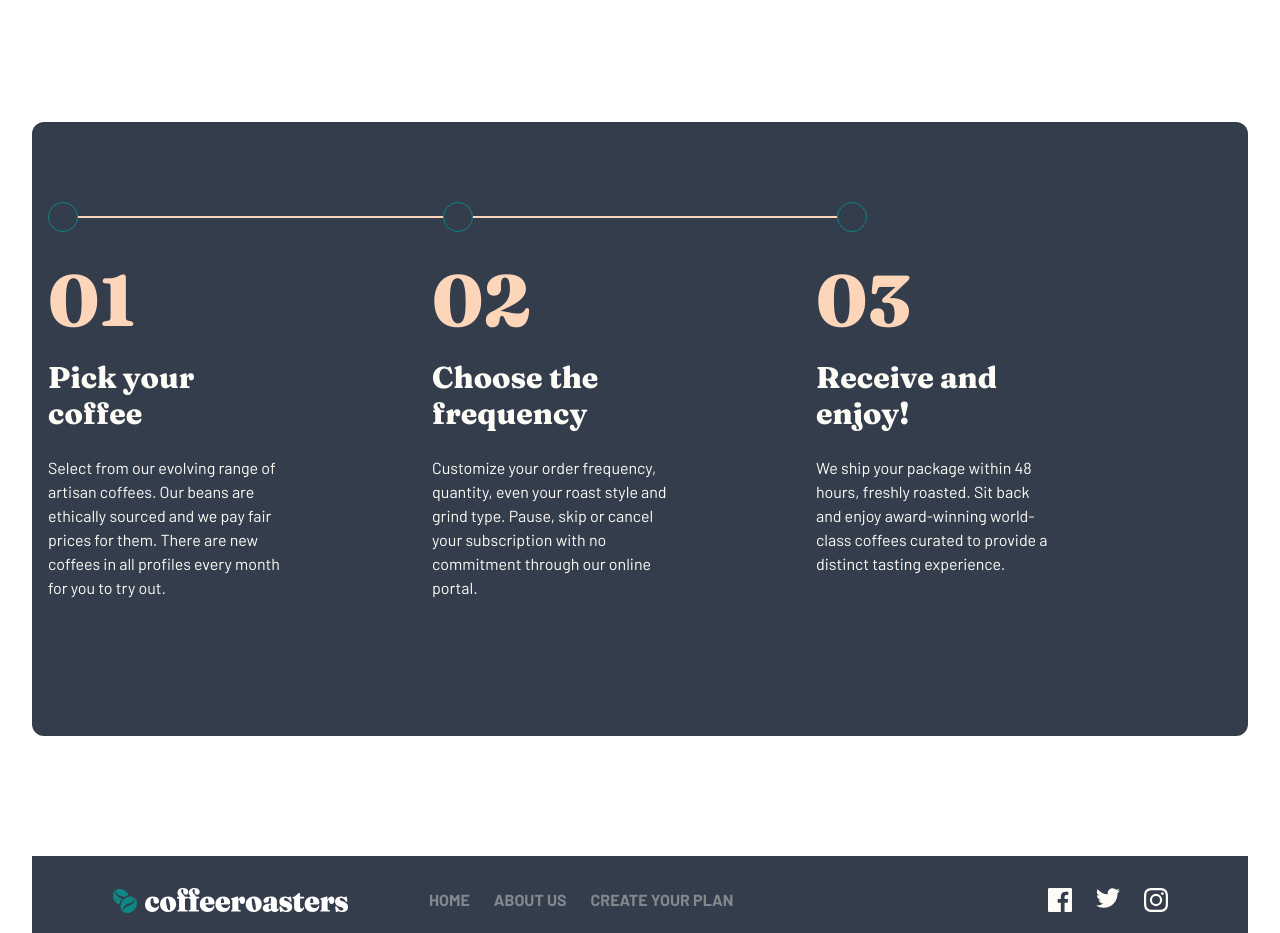
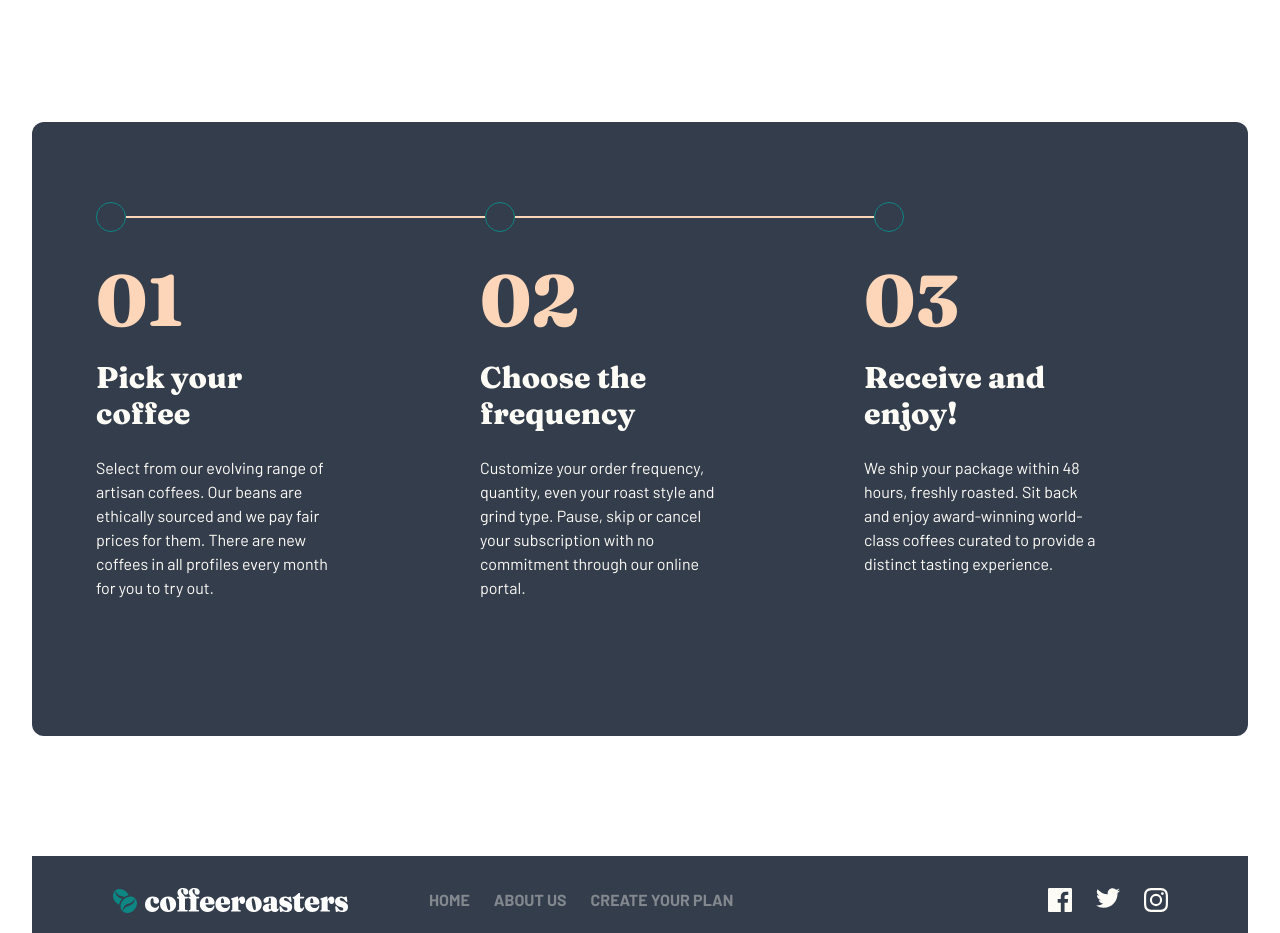
Before and after one commit to Mokalbari/coffee-roaster, a React (Vite) app: page / in a window 1280 px wide. Shown: the part 700-1633 px from the top of the page. Built offline with nearby package versions, Linux system fonts and the light colour scheme.

Commit message:
add plan selection layout component

```diff
--- a/package.json
+++ b/package.json
@@ -12,6 +12,7 @@
   "dependencies": {
     "react": "^18.3.1",
     "react-dom": "^18.3.1",
+    "react-responsive": "^10.0.0",
     "react-router-dom": "^6.24.0"
   },
   "devDependencies": {
--- a/src/components/PlanSelection.tsx
+++ /dev/null
@@ -1,32 +0,0 @@
-import { coffeeSubscriptionSteps } from "../lib/mappingArray"
-import PlanCard from "./PlanCard"
-import Container from "../components/Container"
-import "../styles/Plan.css"
-
-const PlanSelection = () => {
-  return (
-    <Container className="">
-      <section className="mb-[15vh] flex flex-col items-center rounded-xl bg-neutral-black px-4 py-20 text-neutral-white sm:items-start">
-        <div className="plan__decoration-container">
-          <div className="circle" />
-          <hr />
-          <div className="circle" />
-          <hr />
-          <div className="circle" />
-        </div>
-        <div className="flex w-full flex-col sm:flex-row sm:justify-start sm:gap-4 lg:gap-36">
-          {coffeeSubscriptionSteps.map(item => (
-            <PlanCard
-              key={item.index}
-              index={`0${item.index}`}
-              title={item.title}
-              description={item.description}
-            />
-          ))}
-        </div>
-      </section>
-    </Container>
-  )
-}
-
-export default PlanSelection
--- /dev/null
+++ b/src/components/PlanSelectionLayout.tsx
@@ -0,0 +1,33 @@
+import { coffeeSubscriptionSteps } from "../lib/mappingArray"
+import PlanCard from "./PlanCard"
+import PlanTextSection from "./PlanTextSection"
+import Container from "./Container"
+import { useMediaQuery } from "react-responsive"
+import "../styles/Plan.css"
+
+const PlanSelectionLayout = () => {
+  const isLargeScreen = useMediaQuery({ query: "(min-width: 1024px)" })
+
+  const planCards = coffeeSubscriptionSteps.map(item => (
+    <PlanCard
+      key={item.index}
+      index={`0${item.index}`}
+      title={item.title}
+      description={item.description}
+    />
+  ))
+
+  return (
+    <>
+      {isLargeScreen ? (
+        <Container className="">
+          <PlanTextSection>{planCards}</PlanTextSection>
+        </Container>
+      ) : (
+        <PlanTextSection>{planCards}</PlanTextSection>
+      )}
+    </>
+  )
+}
+
+export default PlanSelectionLayout
--- /dev/null
+++ b/src/components/PlanTextSection.tsx
@@ -0,0 +1,22 @@
+type Props = {
+  children: React.ReactNode
+}
+
+const PlanTextSection = ({ children }: Props) => {
+  return (
+    <section className="mb-[15vh] flex flex-col items-center rounded-xl bg-neutral-black px-4 py-20 text-neutral-white sm:items-start lg:px-16">
+      <div className="plan__decoration-container">
+        <div className="circle" />
+        <hr />
+        <div className="circle" />
+        <hr />
+        <div className="circle" />
+      </div>
+      <div className="flex w-full flex-col sm:flex-row sm:justify-start sm:gap-4 lg:gap-36">
+        {children}
+      </div>
+    </section>
+  )
+}
+
+export default PlanTextSection
--- a/src/pages/PlanPage.tsx
+++ b/src/pages/PlanPage.tsx
@@ -1,5 +1,5 @@
 import PlanHero from "../components/PlanHero"
-import PlanSelection from "../components/PlanSelection"
+import PlanSelection from "../components/PlanSelectionLayout"
 
 const PlanPage = () => {
   return (
--- a/src/styles/Plan.css
+++ b/src/styles/Plan.css
@@ -1,5 +1,5 @@
 .plan__decoration-container {
-    width: 70%;
+    width: 75%;
     display: flex;
     align-items: center;
     margin-bottom: 2rem;
```
Also changed, not shown: 1 other file (tests, documents, lock files or other folders).
